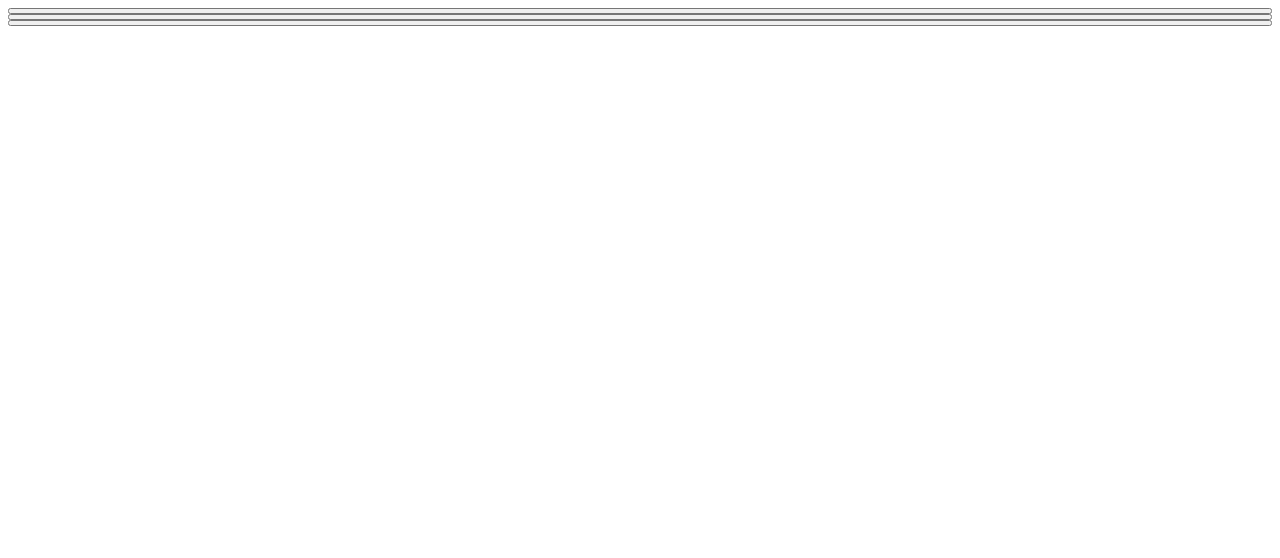
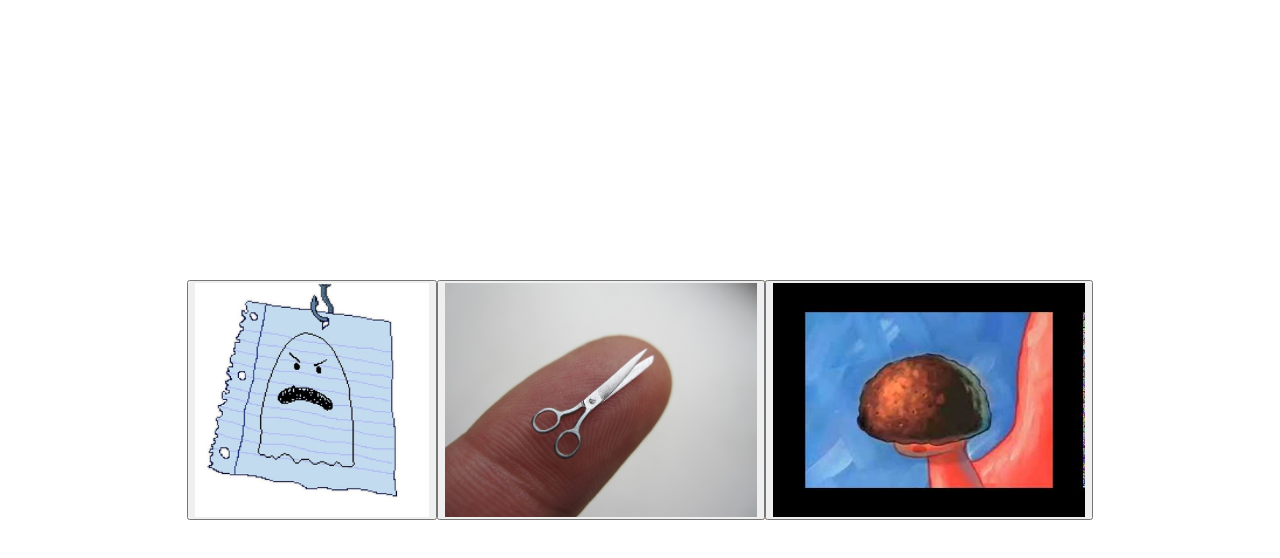
Before and after one commit to Naitais/rock-paper-scissors, a plain HTML site: page index.html in a window 1280 px wide. Drawn offline with Linux system fonts and the light colour scheme.

Commit message:
added images for the buttons one function is riddled with sub functions(not good)

```diff
--- a/css-stylesheet/css-stylesheet.css
+++ b/css-stylesheet/css-stylesheet.css
@@ -1,4 +1,33 @@
+*,
+*::before,
+*::after{
+    box-sizing: border-box;
+}
+
 body{
+    margin: 0; padding:0;
+    font-family: "Gotham",Arial, Helvetica, sans-serif;
+    height: 100vh;
+    font-weight: bold;
     display: flex;
-    flex-direction: column-reverse;
+    flex-direction: column;
+    align-items: center;
+    justify-content: center;
 }
+
+#btnContainer{
+    background-color: antiquewhite;
+    display: flex;
+    justify-content: center;
+    align-items: center;
+    height: 30%;
+    width: 30%;
+}
+
+button{
+    height: 100%;
+}
+
+img{
+    height: 100%;
+}
--- a/index.html
+++ b/index.html
@@ -10,31 +10,44 @@
 <body>
     <script>
         const body = document.body;
+
         const gameResults = document.createElement("div");
-
         body.append(gameResults);
 
+        const buttonContainer = document.createElement("div")
+        body.append(buttonContainer)
+        buttonContainer.id="btnContainer"
+
         const buttonPaper = document.createElement("button")
-        body.append(buttonPaper)
+        buttonContainer.append(buttonPaper)
         buttonPaper.id="paperButton"
 
+        const paperImg =document.createElement("img")
+        paperImg.src="./images/paper.jpg"
+        buttonPaper.append(paperImg)
+        paperImg.id="paper"
+
         const buttonScissors = document.createElement("button")
-        body.append(buttonScissors)
+        buttonContainer.append(buttonScissors)
         buttonScissors.id="scissorsButton"
 
+        const scissorsImg =document.createElement("img")
+        scissorsImg.src="./images/scissors.jpg"
+        buttonScissors.append(scissorsImg)
+        scissorsImg.id="scissors"
+
         const buttonRock = document.createElement("button")
-        body.append(buttonRock)
+        buttonContainer.append(buttonRock)
         buttonRock.id="rockButton"
 
+        const rockImg =document.createElement("img")
+        rockImg.src="./images/hqdefault.jpg"
+        buttonRock.append(rockImg)
+        rockImg.id="rock"
 
-
-
-        document.getElementById("paperButton").addEventListener("click", gameRound)
-        document.getElementById("scissorsButton").addEventListener("click", gameRound)
-        document.getElementById("rockButton").addEventListener("click", gameRound)
-
-        function gameRound(e){
-        let winner;
+        function gameRound(){
+            btnContainer.addEventListener("click",(e)=>{
+            let winner;
 
         let randomNumber = Math.floor(Math.random()*3)+1
             let computer = randomNumber
@@ -49,7 +62,7 @@
 
         let player;
 
-            if(e.target.id=="paperButton"){
+            if(e.target.id=="paper"||e.target.id=="paperButton"){
                 player="paper";
                 if(player === computer){
                 winner = "Player chooses "+player+" and computer chooses "+computer+" too! It is a draw!";
@@ -62,7 +75,7 @@
 
 
 
-            }else if(e.target.id=="scissorsButton"){
+            }else if(e.target.id=="scissors"||e.target.id=="scissorsButton"){
                 player="scissors";
                 if(player === computer){
                 winner = "Player chooses "+player+" and computer chooses "+computer+" too! It is a draw!";
@@ -75,7 +88,7 @@
 
 
 
-            }else if(e.target.id=="rockButton"){
+            }else if(e.target.id=="rock"||e.target.id=="rockButton"){
                 player="rock";
                 if(player === computer){
                 winner = "Player chooses "+player+" and computer chooses "+computer+" too! It is a draw!";
@@ -90,8 +103,12 @@
 
             return gameResults.textContent=winner
 
+        })
+        }
 
-        }
+
+
+
 
 
 
```
Also changed, not shown: images/hqdefault.jpg (added), images/paper.jpg (added), images/scissors.jpg (added).
